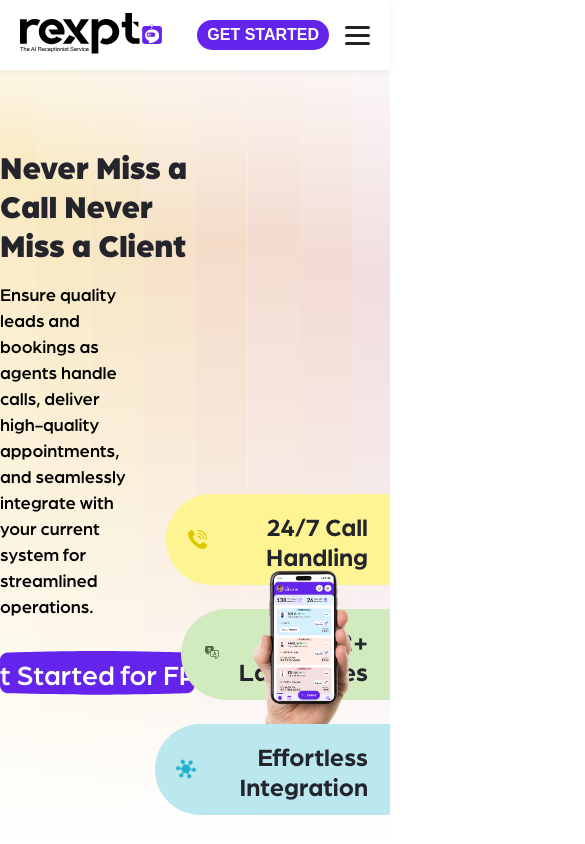
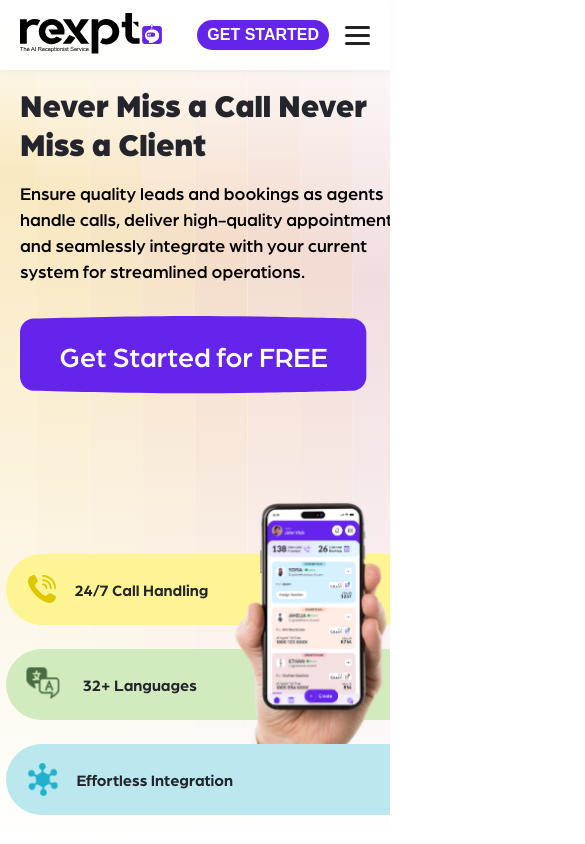
Before and after one commit to designersx-dsx/Rexpt-Sanity-Landing-Page-V2, a React (Create React App) app: page / in a window 390 px wide. Shown: the top 844 px of the page, 585 px wide, since content can reach past the window. Built offline with nearby package versions, Linux system fonts and the light colour scheme.

Commit message:
[AP] Ui responsive (AP v1.1.1)

```diff
--- a/src/Components/LandingSection/HeroComponent/HeroComponent.module.css
+++ b/src/Components/LandingSection/HeroComponent/HeroComponent.module.css
@@ -81,7 +81,8 @@
     width: 100%;
 
 }
-.AnimationCall img  {
+
+.AnimationCall img {
     animation: vibe 1s linear 1s infinite;
 }
 
@@ -143,7 +144,7 @@
     100% {}
 }
 
-.AnimationInteraction img  {
+.AnimationInteraction img {
     animation: spin 3s linear 1s infinite;
 }
 
@@ -151,6 +152,7 @@
     from {
         transform: rotate(0deg);
     }
+
     to {
         transform: rotate(360deg);
     }
@@ -159,19 +161,24 @@
 .AnimationLanguage img {
     animation: floatIcon 3s ease-in-out infinite;
 }
+
 @keyframes floatIcon {
     0% {
         transform: translate(0, 0);
     }
+
     25% {
         transform: translate(2px, -2px);
     }
+
     50% {
         transform: translate(0, -4px);
     }
+
     75% {
         transform: translate(-2px, -2px);
     }
+
     100% {
         transform: translate(0, 0);
     }
@@ -277,6 +284,52 @@
 }
 
 /* Responsive (desktop) */
+
+
+
+/* end */
+
+@media (max-width : 1600px) {
+    .sectionImage {
+        justify-content: end;
+    }
+
+    .LeftSection {
+        padding-left: 20px;
+    }
+
+    .RightImg img {
+        width: 75%;
+    }
+
+    .Title {
+        line-height: 70px;
+    }
+
+}
+
+@media (max-width : 1400px) {
+    .RightImg img {
+        width: 60%;
+    }
+
+
+}
+
+@media (max-width : 1360px) {
+    .yellow {
+        width: 100%;
+    }
+
+    .green {
+        width: 100%;
+    }
+
+    .blue {
+        width: 100%;
+    }
+}
+
 @media (min-width: 1024px) {
     .container {
         flex-direction: row;
@@ -296,30 +349,64 @@
     }
 }
 
-
-/* end */
-
-@media (max-width : 1600px) {
-    .RightImg img {
-        width: 75%;
+@media (max-width:920px) {
+    .ContentDiv {
+        width: 100%;
+        top: 10%;
     }
 
-    .Title {
-        line-height: 70px;
+    .LeftSection {
+        padding-right: 20px;
+    }
+
+    .RightSection {
+        width: 90%;
     }
 
 }
-
-@media (max-width : 1400px) {
-    .RightImg img {
-        width: 60%;
-    }
-
-}
-
 
 @media (max-width : 600px) {
     .Title {
         line-height: normal;
     }
 }
+
+@media (max-width : 500px) {
+    .sectionImage {
+        left: 20%;
+    }
+
+    .Description {
+        width: 100%;
+    }
+
+    .section {
+        padding-block: 8px;
+        gap: 0;
+    }
+
+    .Title {
+        width: 90%;
+    }
+
+    .Bold {
+        font-size: clamp(16px, 3.9vw, 24px);
+    }
+
+    .BtnDiv {
+        width: 90%;
+    }
+
+    .yellow {
+        width: 97%;
+    }
+
+    .green {
+        width: 97%;
+    }
+
+    .blue {
+        width: 97%;
+    }
+
+}
--- a/src/Pages/LandingPage/LandingPage.js
+++ b/src/Pages/LandingPage/LandingPage.js
@@ -15,15 +15,15 @@ const LandingPage = () => {
         <>
             <Navbar />
             <HeroComponent />
-            <MarqueeSlider />
-            <AutomateTab />
-            <NextLevelFeatures />
-            <SliderSection />
-            <YourAdvantage />
-            <ClientsSay />
-            <FaqSection />
-            <CustomerExperience />
-            <Footer />
+            {/* <MarqueeSlider /> */}
+            {/* <AutomateTab /> */}
+            {/* <NextLevelFeatures /> */}
+            {/* <SliderSection /> */}
+            {/* <YourAdvantage /> */}
+            {/* <ClientsSay /> */}
+            {/* <FaqSection /> */}
+            {/* <CustomerExperience /> */}
+            {/* <Footer /> */}
 
         </>
     )
```
Lines whose indentation alone changed are shown as unchanged.
